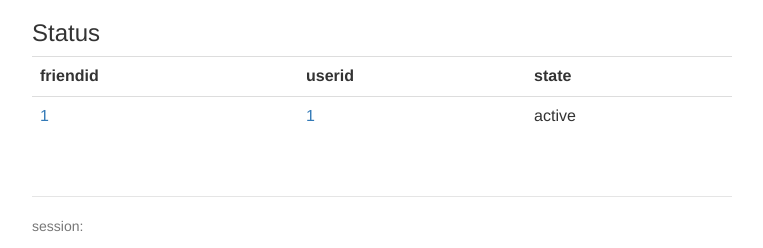
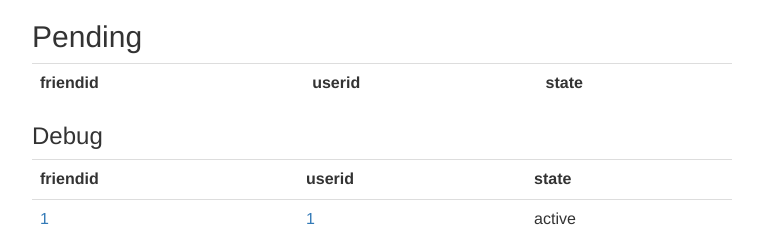
Before and after one commit to austinschwartz/MyLink, a Flask app: template templates/request.html in a window 1280 px wide. Shown: the part 224-472 px from the top of the page, without its empty margins (258-1021 px from the left). Run offline with Flask 2, Linux system fonts and the light colour scheme; tables that the repository leaves empty hold one stand-in row (values such as "Sample post"); the template is opened without the code that fills it: values that come from a table or form of the project are taken from there, most other values are stand-ins (such as "Sample title", 1, 10 or a date in 2020); lists and menus that the app fills with data are empty; some libraries are stand-ins or nearby versions.

Commit message:
it really works now

```diff
--- a/CreateDatabase.py
+++ b/CreateDatabase.py
@@ -15,8 +15,8 @@
 db.session.add(Friend(1, 2, "a"))
 db.session.add(Friend(2, 1, "a"))
 
-db.session.add(Friend(5, 1, "p"))
-db.session.add(Friend(1, 5, "r"))
+db.session.add(Friend(5, 1, "r"))
+db.session.add(Friend(1, 5, "p"))
 
 db.session.add(Friend(1, 3, "r")) # 1 is requesting 3 as friend
 db.session.add(Friend(3, 1, "p")) # 3 has pending request from 1
--- a/main.py
+++ b/main.py
@@ -110,7 +110,7 @@
 	    acceptdeny(sessionid, friend_id, "p", "r", "d")
 
 
-    return render_template('request.html', form = form, requests = Friend.query.all(), states = Friend.query.all())
+    return render_template('request.html', form = form, requests = Friend.query.all(), states = Friend.query.all(), userid = session['id'])
 
 #accept is (id, id, p, r, a)
 def acceptdeny(sessionid, friend_id, state1, state2, state3):
--- a/templates/request.html
+++ b/templates/request.html
@@ -9,7 +9,7 @@
     <th>accept?</th>
   </tr>
   {%for request in requests %}
-    {% if request.state == 'r' %}
+    {% if request.friendid == userid and request.state == 'r' %}
     <tr>
       <td><a href="/user/{{ request.friendid }}">{{ request.friendid }}</a></td>
       <td><a href="/user/{{ request.userid }}">{{ request.userid }}</td>
@@ -24,7 +24,27 @@
   {% endfor %}
 </table>
 
-<h3>Status</h3>
+<h2>Pending</h2>
+
+<table class="table">
+  <tr>
+    <th>friendid</th>
+    <th>userid</th>
+    <th>state</th>
+  </tr>
+  {%for request in requests %}
+    {% if request.friendid == userid and request.state =='p' %}
+    <tr>
+      <td><a href="/user/{{ request.friendid }}">{{ request.friendid }}</a></td>
+      <td><a href="/user/{{ request.userid }}">{{ request.userid }}</td>
+      <td> {{ request.state }} </td>
+    </tr>
+    {% endif %}
+  {% endfor %}
+</table>
+
+
+<h3>Debug</h3>
 
 <table class="table">
   <tr>
```
